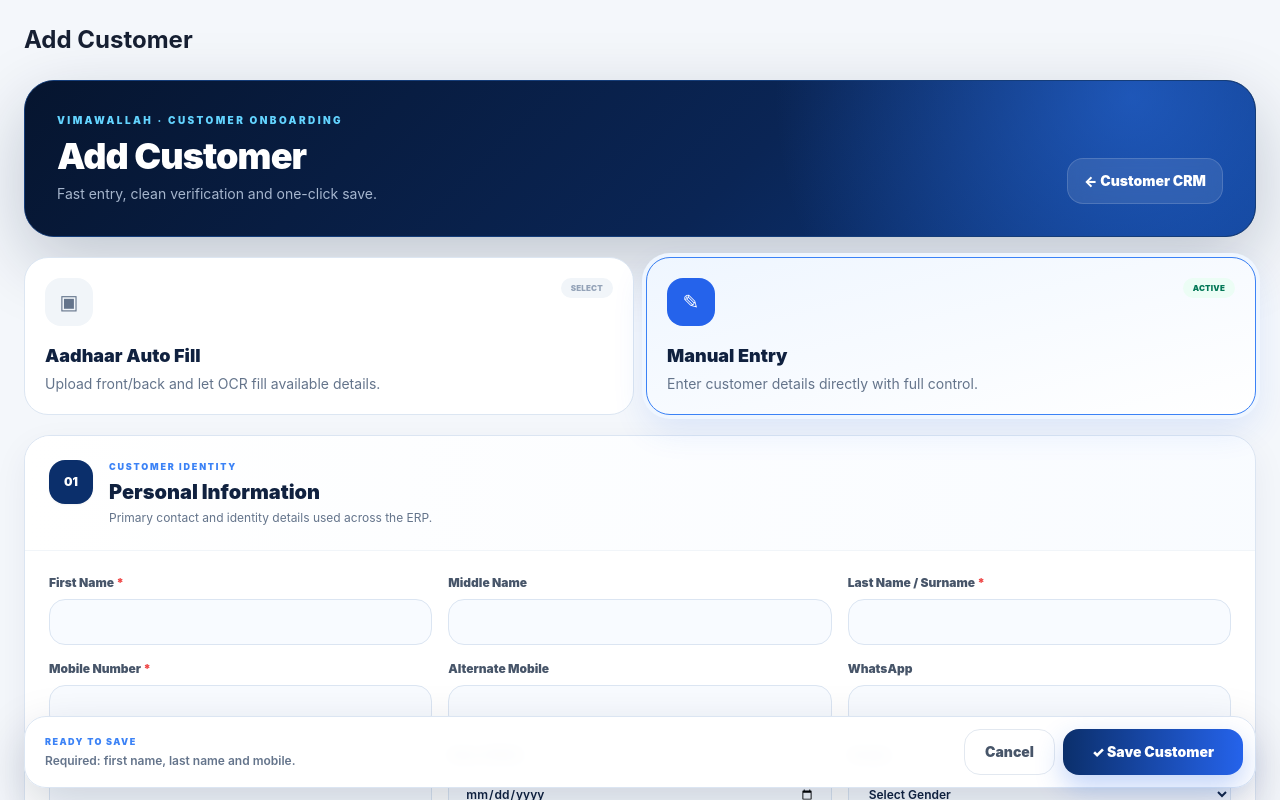
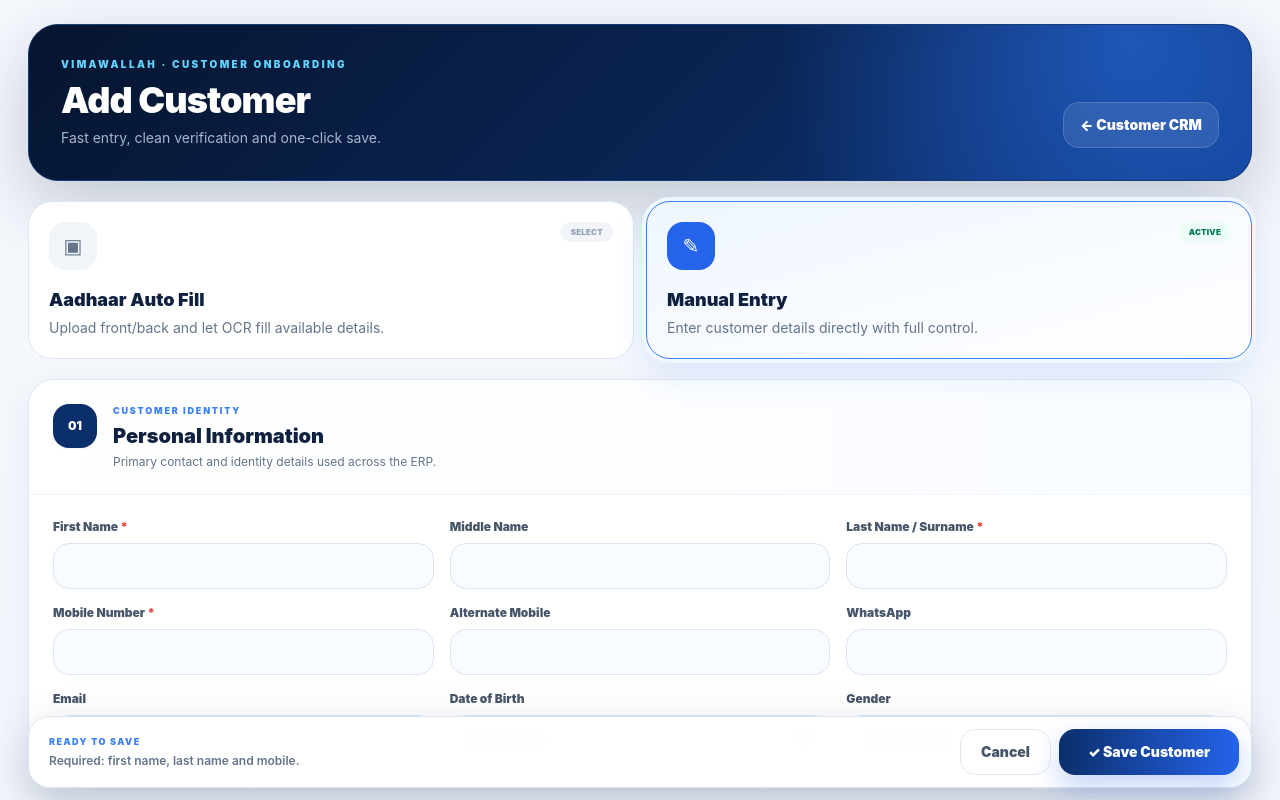
Before and after one commit to rajoverseas9951-cpu/raj-erp, a Next.js app in the folder frontend/: page /customers/new in a window 1280 px wide. Shown: the top 800 px of the page. Built offline with nearby package versions, Linux system fonts and the light colour scheme.

Commit message:
style: remove legacy wrapper from add customer page

```diff
--- a/frontend/app/customers/new/page.tsx
+++ b/frontend/app/customers/new/page.tsx
@@ -1,2 +1,9 @@
 import { CustomerForm } from '@/components/customers/CustomerForm';
-export default function AddCustomerPage(){ return <main className="p-6"><h1 className="mb-6 text-2xl font-bold">Add Customer</h1><CustomerForm /></main> }
+
+export default function AddCustomerPage() {
+  return (
+    <main className="min-h-screen bg-[linear-gradient(180deg,#f5f8fd_0%,#eef4fb_100%)] px-3 py-4 sm:px-5 sm:py-6 lg:px-7">
+      <CustomerForm />
+    </main>
+  );
+}
```
